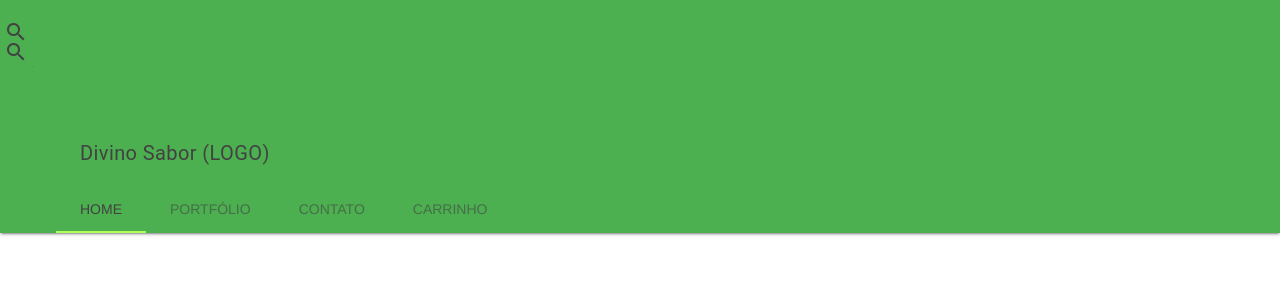
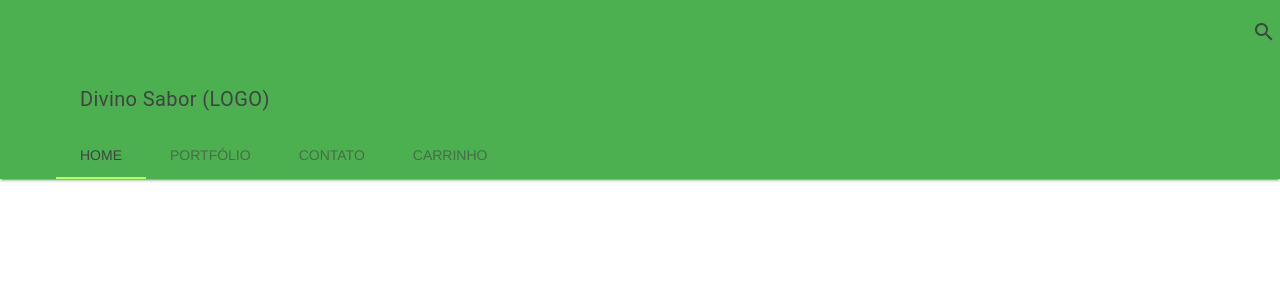
Before and after one commit to sessimsamirah/DivinoSabor, a PHP site: page /head.php in a window 1280 px wide. Shown: the top 300 px of the page. Run offline with PHP 8.4, Linux system fonts and the light colour scheme.

Commit message:
Testando barra de pesquisa

```diff
--- a/head.php
+++ b/head.php
@@ -10,12 +10,7 @@
 <div class="mdl-layout mdl-js-layout mdl-layout--fixed-header">
   <header class="mdl-layout__header">
       <!-- Expandable Textfield -->
-<form action="#">
-  <div class="mdl-textfield mdl-js-textfield mdl-textfield--expandable">
-    <label class="mdl-button mdl-js-button mdl-button--icon" for="sample6">
-      <i class="material-icons">search</i>
-    </label>
-      <div class="mdl-textfield mdl-js-textfield mdl-textfield--expandable
+   <div class="mdl-textfield mdl-js-textfield mdl-textfield--expandable
                   mdl-textfield--floating-label mdl-textfield--align-right">
         <label class="mdl-button mdl-js-button mdl-button--icon"
                for="fixed-header-drawer-exp">
@@ -26,8 +21,6 @@
                  id="fixed-header-drawer-exp">
         </div>
       </div>
-  </div>
-</form>
 
     <div class="mdl-layout__header-row">
       <!-- Title -->
```
